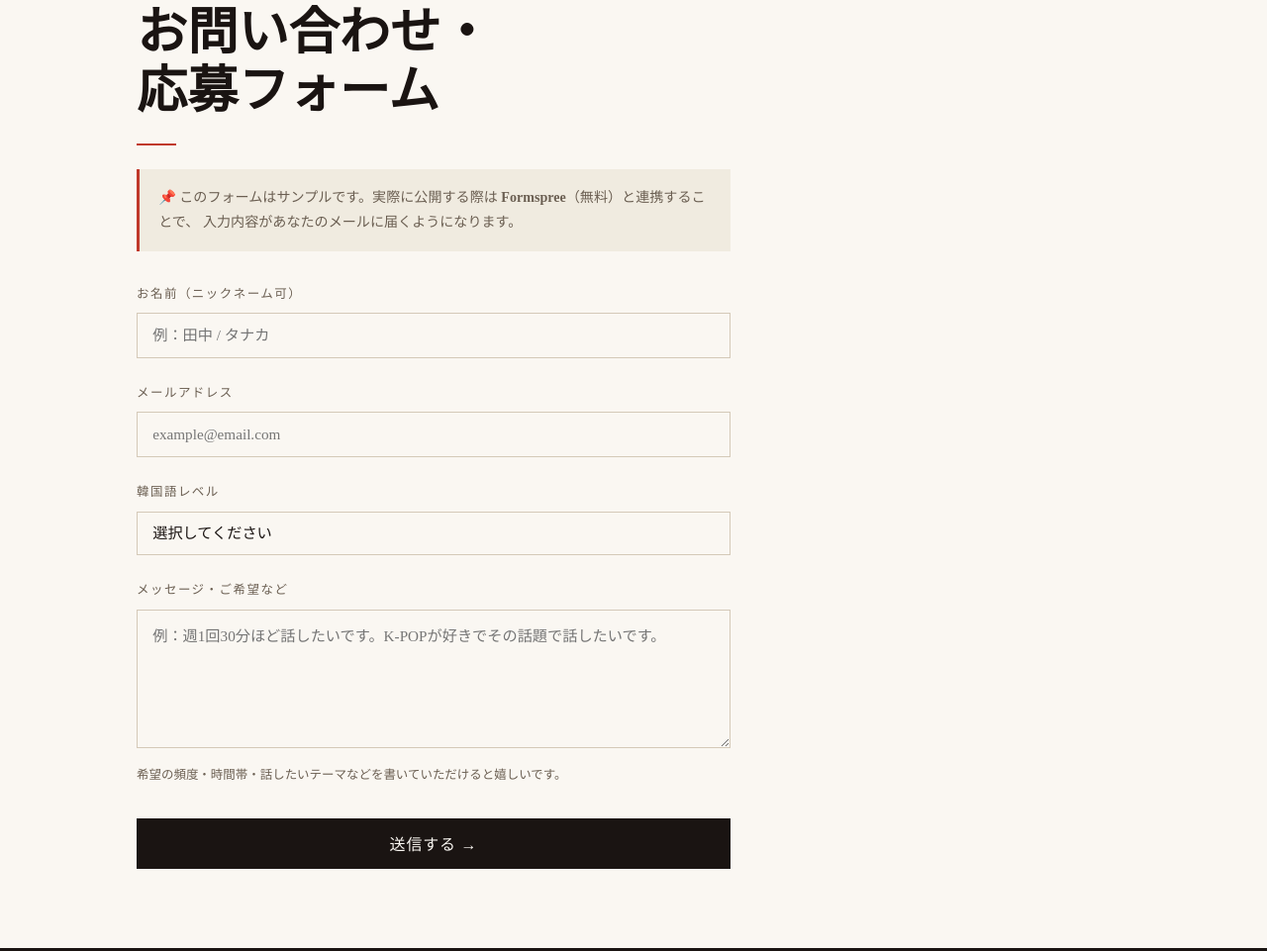
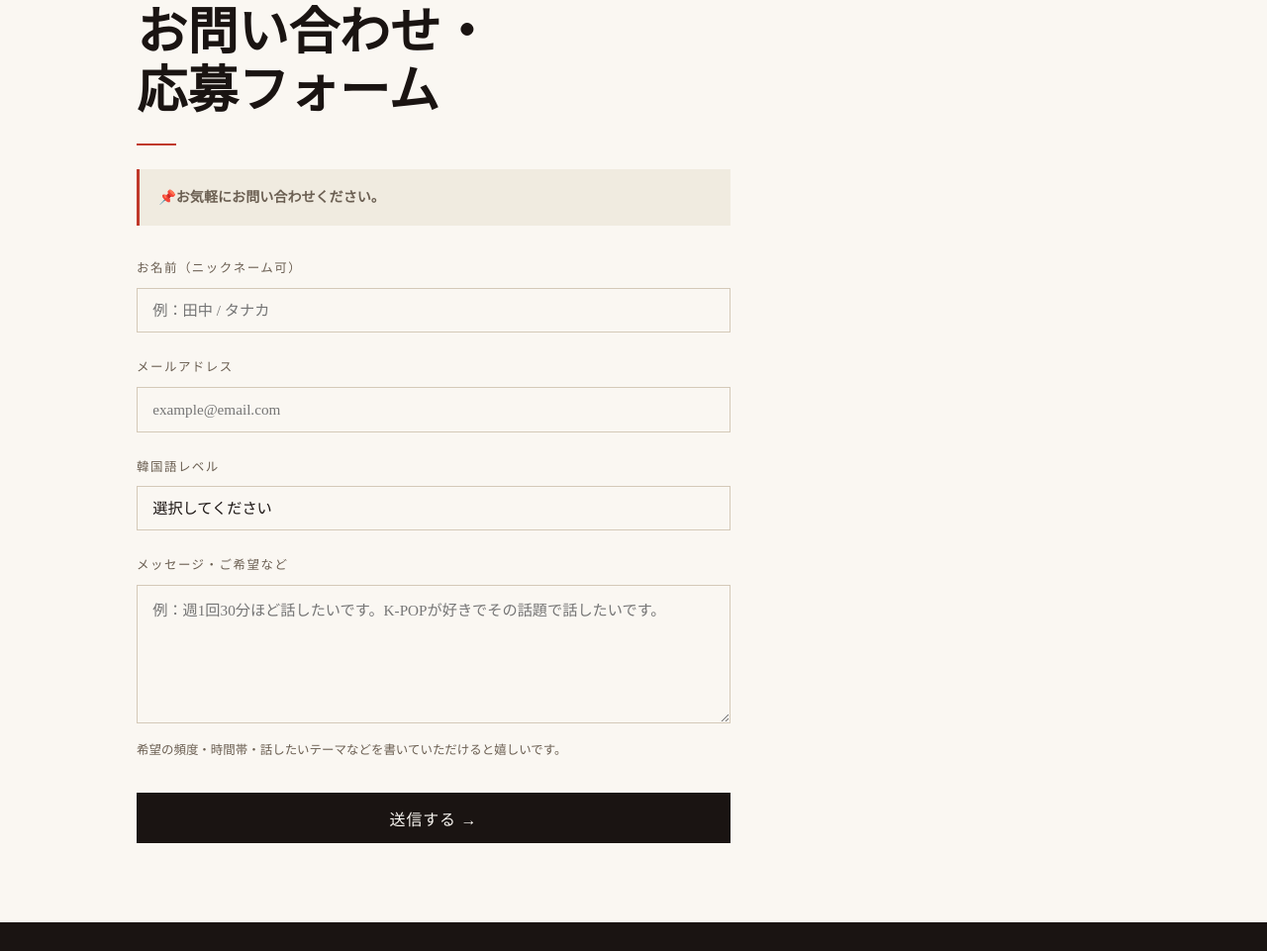
Before and after one commit to onlycem24-sys/korean-talk, a plain HTML site: page index.html in a window 1280 px wide. Shown: the part 2791-3752 px from the top of the page at 99% size. Drawn offline with Linux system fonts and the light colour scheme.

Commit message:
Update index.html

```diff
--- a/index.html
+++ b/index.html
@@ -468,9 +468,8 @@
     <div class="divider"></div>
     <div class="contact-wrapper">
       <div class="contact-note">
-        📌 このフォームはサンプルです。実際に公開する際は
-        <strong>Formspree</strong>（無料）と連携することで、
-        入力内容があなたのメールに届くようになります。
+        📌<strong>お気軽にお問い合わせください。</strong>
+
       </div>
 
       <!-- Formspree連携時: action属性を "https://formspree.io/f/YOUR_ID" に変更 -->
```
